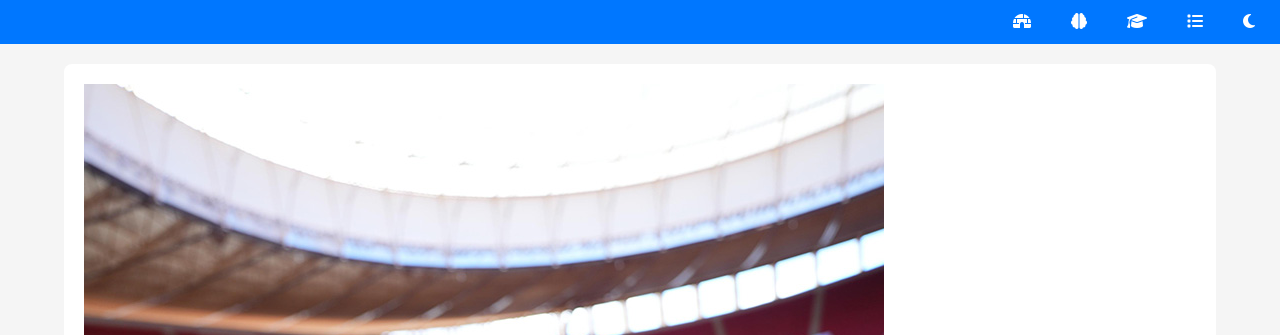
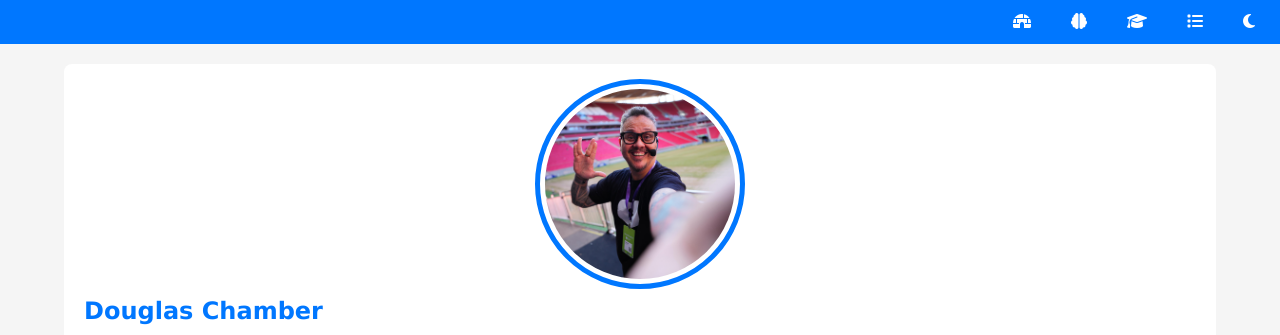
Before and after one commit to DouglasChamber/projeto-portfolio, a plain HTML site: page index.html in a window 1280 px wide. Shown: the top 335 px of the page. Drawn offline with Linux system fonts and the light colour scheme.

Commit message:
atualização

```diff
--- a/estilos/style.css
+++ b/estilos/style.css
@@ -69,11 +69,11 @@ section#ficha img.foto {
   object-fit: cover;
   overflow: hidden;
   border-radius: 50%;
+  margin-bottom: 15px;
   border: 5px solid var(--fundo-card);
   outline: 5px solid var(--destaque);
   display: block;
   margin: auto;
-  margin-bottom: 15px;
 }
 
 section#ficha h1 {
--- a/index.html
+++ b/index.html
@@ -23,7 +23,7 @@
 
     <main>
         <section id="ficha">
-            <img src="imagens/guanabara-perfil.jpg" alt="Foto de Douglas Chamber">
+            <img src="imagens/guanabara-perfil.jpg" alt="Gustavo Guanabara" class="foto">
             <h1>Douglas Chamber</h1>
             <p>Formado em Analíse e Desenvolvimento de Sistemas, com pós em inteligência artificial
                 para desenvolvedores. Apaixonado por tecnologia, programação e inovação.
```
